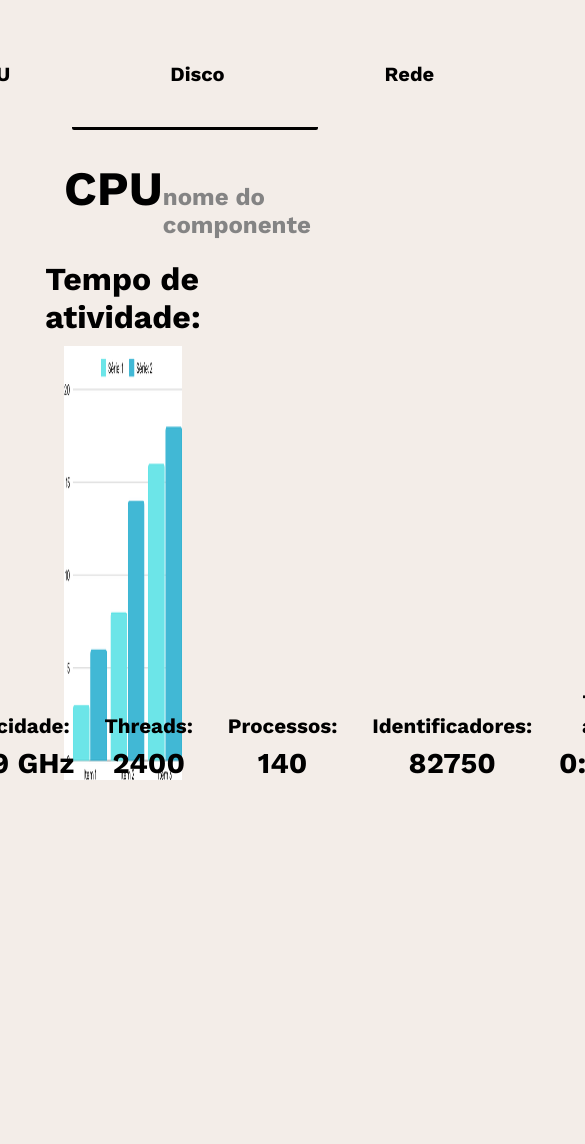
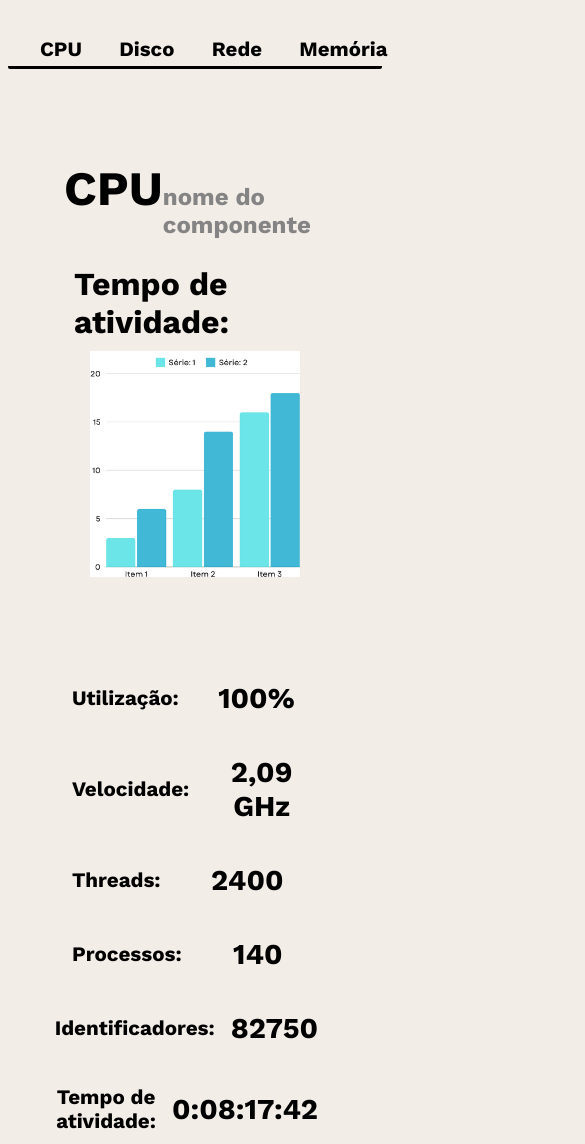
Before and after one commit to Grupo10-HardStock/HardStock, a website: page web-data-viz/public/dashboard.html in a window 390 px wide. Shown: the top 1144 px of the page, 585 px wide, since content can reach past the window. Before the commit the page ends 844 px from the top, so only its background shows below. Drawn offline with nearby package versions, Linux system fonts and the light colour scheme.

Commit message:
dashboard parcialmente responsiva

```diff
--- a/web-data-viz/public/css/dashboard.css
+++ b/web-data-viz/public/css/dashboard.css
@@ -15,14 +15,17 @@ header {
     height: 100px;
     top: 0;
     left: 0;
-    padding: 20px 4.5rem;
+    padding: 1.25rem 4.5rem;
+}
+.logo {
+    width: 7%;
 }
 header img{
-    height: 100px;
+    width: 100%;
 }
 .links {
     display: flex;
-    font-size: 30px;
+    font-size: 1.9rem;
     /* gap: 80px; */
     border-bottom: 3px solid #000;
     border-radius: 2px;
@@ -40,7 +43,7 @@ a:hover{
     display: flex;
     justify-content: center;
     align-items: center;
-    gap: 10rem;
+    gap: 10%;
 }
 .slct{
     color: #848484;
@@ -56,7 +59,7 @@ body {
     flex-wrap: wrap;
     align-items: center;
     justify-content: center;
-    padding: 10rem 4rem 4rem;
+    padding: 10rem 4rem 3rem;
     height: 100vh;
 }
 
@@ -78,6 +81,7 @@ body {
     width: 55%;
     gap: 13%;
     flex-wrap:wrap;
+    padding: 2rem 0 0 ;
 }
 
 /* informações do aside */
@@ -131,9 +135,8 @@ body {
     justify-content: flex-end;
     text-align: center;
     font-size: 1.1rem;
-    flex-basis: 7.7rem;
 }
-.dado h3 {
+.dado h3, h2 {
     padding: .5rem;
 }
 
@@ -142,9 +145,39 @@ body {
     width: 100%;
 }
 
-@media (max-width: 768px) {
+@media (max-width: 1024px) {
+
+    header {
+        padding: 0.5rem;
+    }
+
+    .container {
+        flex-direction: column;
+        flex-wrap: nowrap;
+        height: auto;
+        gap: 4rem;
+    }
+
+    .aside {
+        width: 100%;
+    }
+    .aside img {
+        width: 80%;
+    }
+    .dadosComponente {
+        gap: 1rem;
+    }
+
+    .bside {
+        flex-direction: row;
+        width: 100%;
+        gap: 1.5rem;
+    }
+
     .dado {
-      flex-basis: 100%; /* Em telas menores que 768px, os itens ocuparão a largura total */
+        flex-direction: row;
+        min-width: 47%;
+      /* flex-basis: 50%; Em telas menores que 768px, os itens ocuparão a largura total */
     }
   }
 
@@ -155,3 +188,8 @@ body {
   }
 
 /* FOOTER */
+
+footer {
+    height: 20%;
+    background-color: #000;
+}
--- a/web-data-viz/public/dashboard.html
+++ b/web-data-viz/public/dashboard.html
@@ -16,7 +16,9 @@
 <body>
     <header>
         <div class="opcoes links">
-            <a class="logo" href="index.html"><img src="assets/icon/HardStock.png" alt="logo"> </a>
+            <div class="logo">
+            <img href="index.html" src="assets/icon/HardStock.png" alt="logo">
+        </div>
             <h6><a href="dashboard.html"> CPU </a></h6>
             <h6><a href="dashboard.html"> Disco </a></h6>
             <h6><a href="dashboard.html"> Rede </a></h6>
@@ -80,6 +82,10 @@
 
         </div>
     </div>
+
+    <footer>
+        <h1>rodape</h1>
+    </footer>
 </body>
 
 </html>
```
